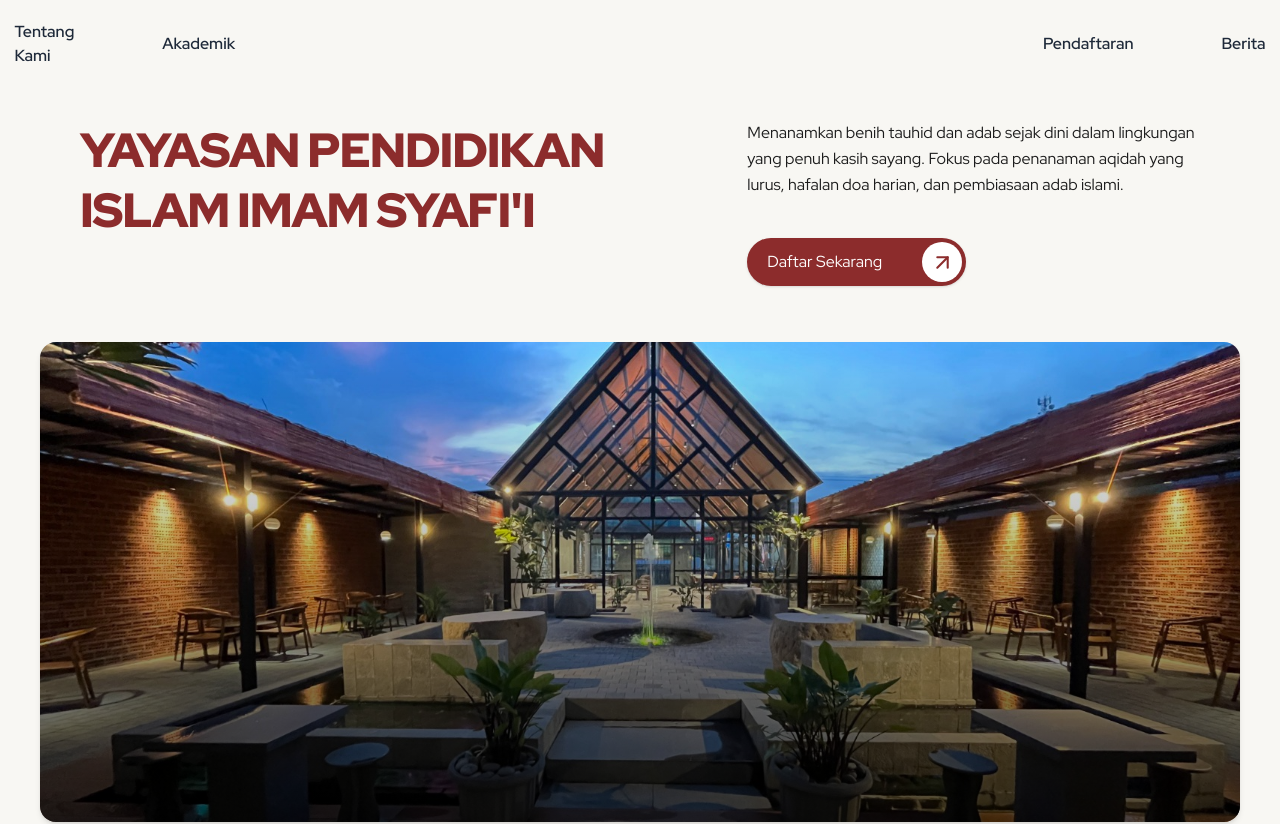
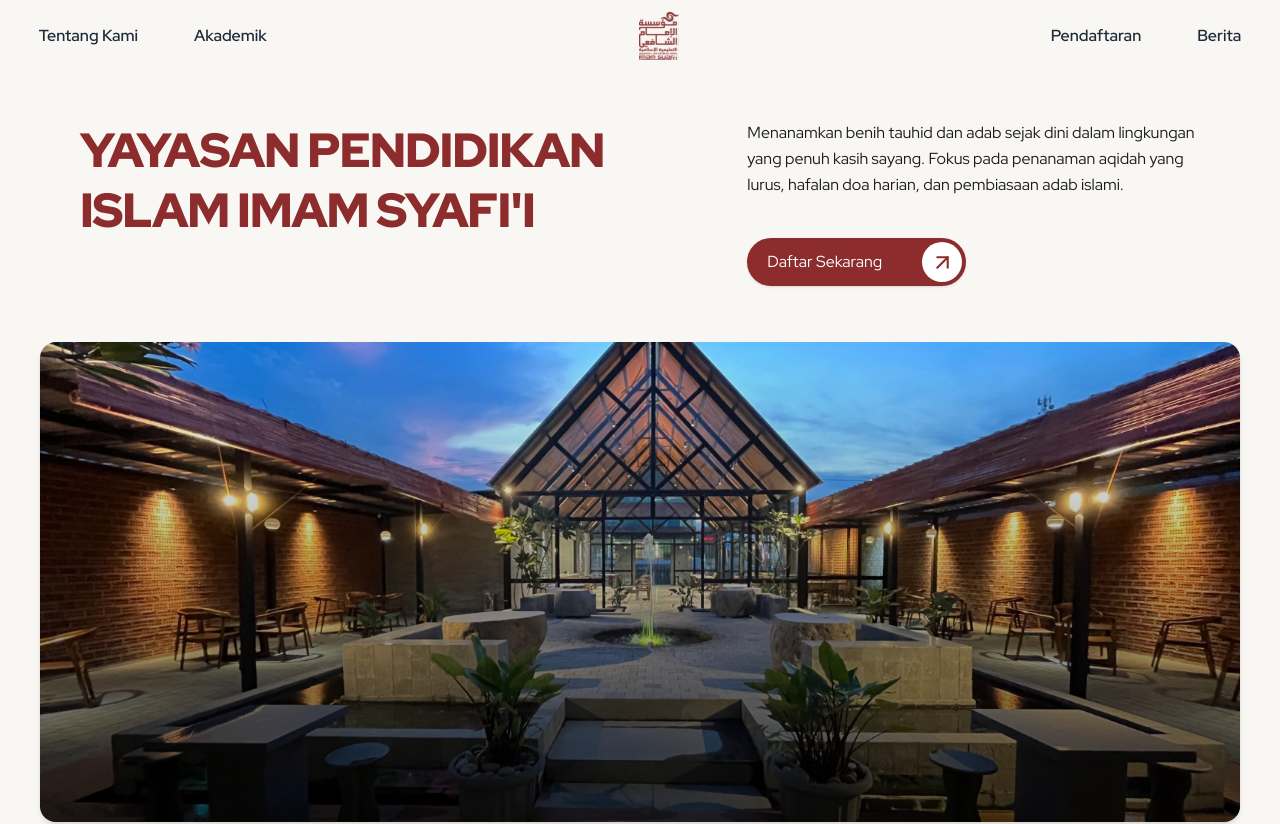
Before and after one commit to morenorpl/ypiis_company_web, a Next.js app: page / in a window 1280 px wide. Shown: the top 824 px of the page. Built offline with nearby package versions, Linux system fonts and the light colour scheme.

Commit message:
fix: adjusted Header responsiveness for navMenus gap

```diff
--- a/app/components/Header.tsx
+++ b/app/components/Header.tsx
@@ -8,7 +8,7 @@ export default function Header() {
         {/* Logo Section */}
 
         {/* Simple Text Navigation */}
-        <nav className="flex items-center gap-20 text-md text-[#8F918F] font-semibold">
+        <nav className="flex items-center md:gap-12 gap-20 text-md text-[#8F918F] font-semibold">
           <Link
             href="/tentang-kami"
             className="nav-link-underline transition-all text-gray-800 hover:text-[#8A3635] py-2 px-1"
```
